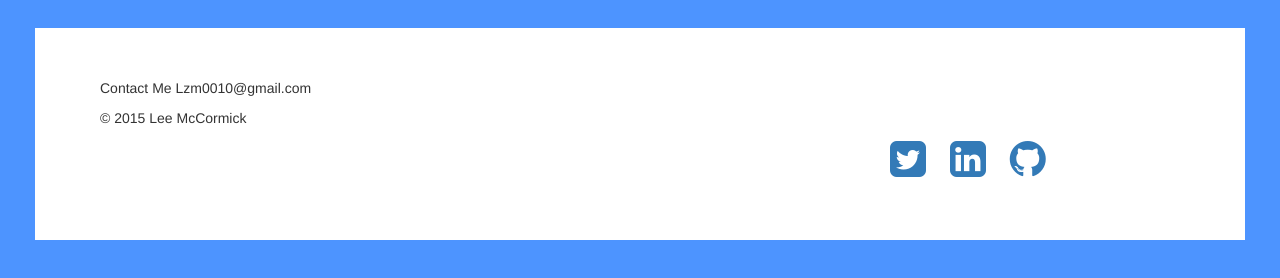
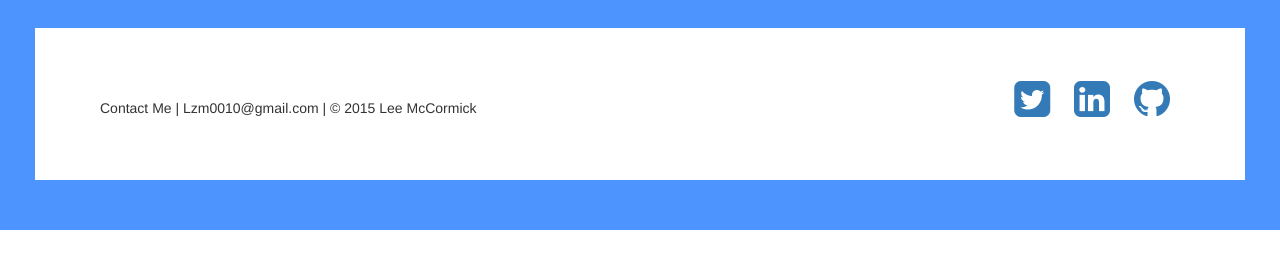
Before and after one commit to melvinopolis/Lzm0010.github.io, a plain HTML site: page index.html in a window 1280 px wide. Shown: the part 2060-2338 px from the top of the page. After the commit the page ends 2290 px from the top, so only its background shows below. Drawn offline with nearby package versions, Linux system fonts and the light colour scheme.

Commit message:
fixes footer layout

```diff
--- a/index.html
+++ b/index.html
@@ -66,7 +66,7 @@
 				<li>Ruby</li>
 				<li>Rails</li>
 				<li>Javascript</li>
-				<li>HTML & CSS</li>
+				<li>HTML &amp; CSS</li>
 				<li>Twitter-Bootstrap</li>
 				<li>CMS Frameworks</li>
 				<li>CompTIA A+ Certified</li>
@@ -80,7 +80,7 @@
 				<li>Playing musical instruments</li>
 				<li>Running</li>
 				<li>Fitness</li>
-				<li>Golf & Tennis</li>
+				<li>Golf &amp; Tennis</li>
 				<li>#Lakelife</li>
 				<li>Beer</li>
 			</ul>
@@ -120,16 +120,14 @@
 <!-- FOOTER -->
 <footer>
 	<div class="row">
-		<div class="col-md-4">
-			<p>Contact Me</p>
-			<p>Lzm0010@gmail.com</p>
-			<p>&copy 2015 Lee McCormick</p>
+		<div class="col-sm-12 col-md-6">
+			<p>Contact Me | Lzm0010@gmail.com | &copy; 2015 Lee McCormick</p>
 		</div>
-		<div class="col-md-4 col-md-offset-8">
+		<div class="col-sm-12 col-md-6">
 			<ul>
-			<li><a href="https://twitter.com/LeeMoMac33"><i class="fa fa-twitter-square fa-3x"></i></a></li>
-			<li><a href="https://www.linkedin.com/profile/view?id=AAIAAAm3aiMBN0SYRphufEzwegoN88BIY9TLnwU&trk=nav_responsive_tab_profile"><i class="fa fa-linkedin-square fa-3x"></i></a></li>
-			<li><a href="https://github.com/Lzm0010"><i class="fa fa-github fa-3x"></i></a></li>
+				<li><a href="https://twitter.com/LeeMoMac33"><i class="fa fa-twitter-square fa-3x"></i></a></li>
+				<li><a href="https://www.linkedin.com/profile/view?id=AAIAAAm3aiMBN0SYRphufEzwegoN88BIY9TLnwU&trk=nav_responsive_tab_profile"><i class="fa fa-linkedin-square fa-3x"></i></a></li>
+				<li><a href="https://github.com/Lzm0010"><i class="fa fa-github fa-3x"></i></a></li>
 			</ul>
 		</div>
 	</div>
--- a/style.css
+++ b/style.css
@@ -35,14 +35,18 @@ footer {
 	padding: 50px;
 }
 
-
 footer p {
 	display: inline-block;
-	/*float: left;*/
+	float: left;
+	padding-top: 20px;
+}
+
+footer ul {
+	display: inline-block;
+	float: right;
 }
 
 footer ul li{
 	display: inline-block;
 	margin: 0 10px;
-	/*float: right;*/
 }
```
Also changed, not shown: 1 other file.
